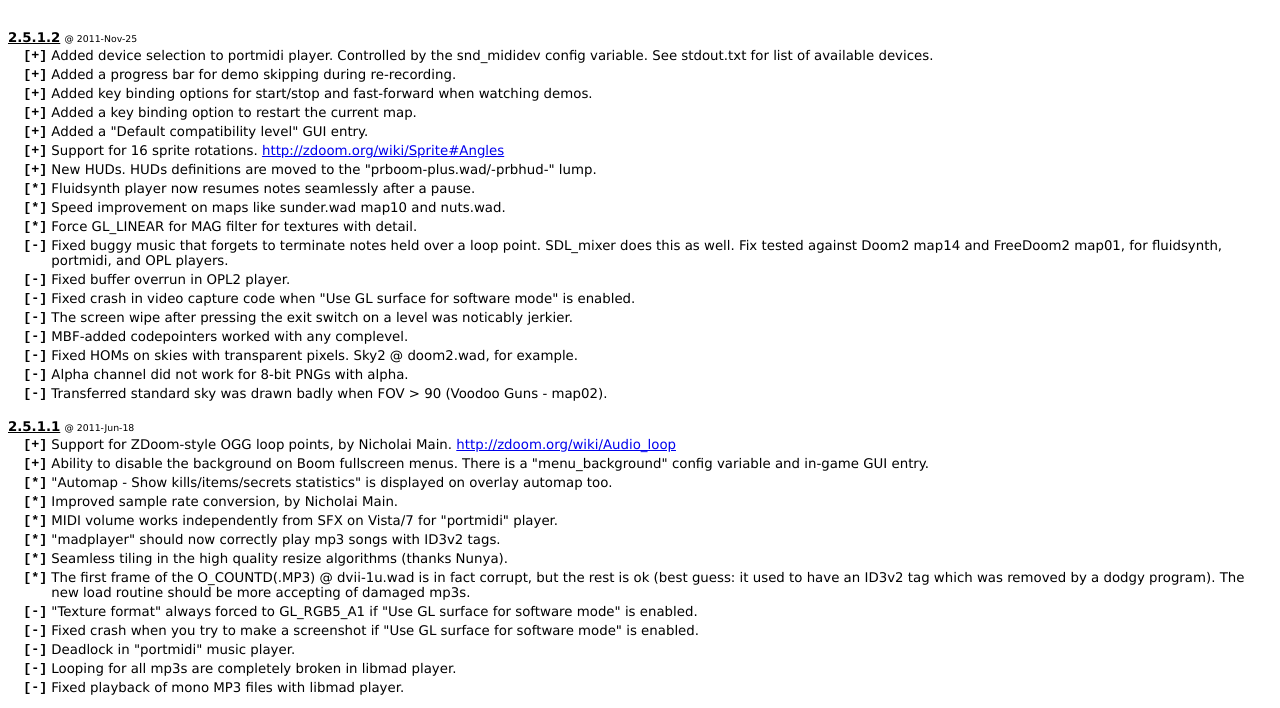
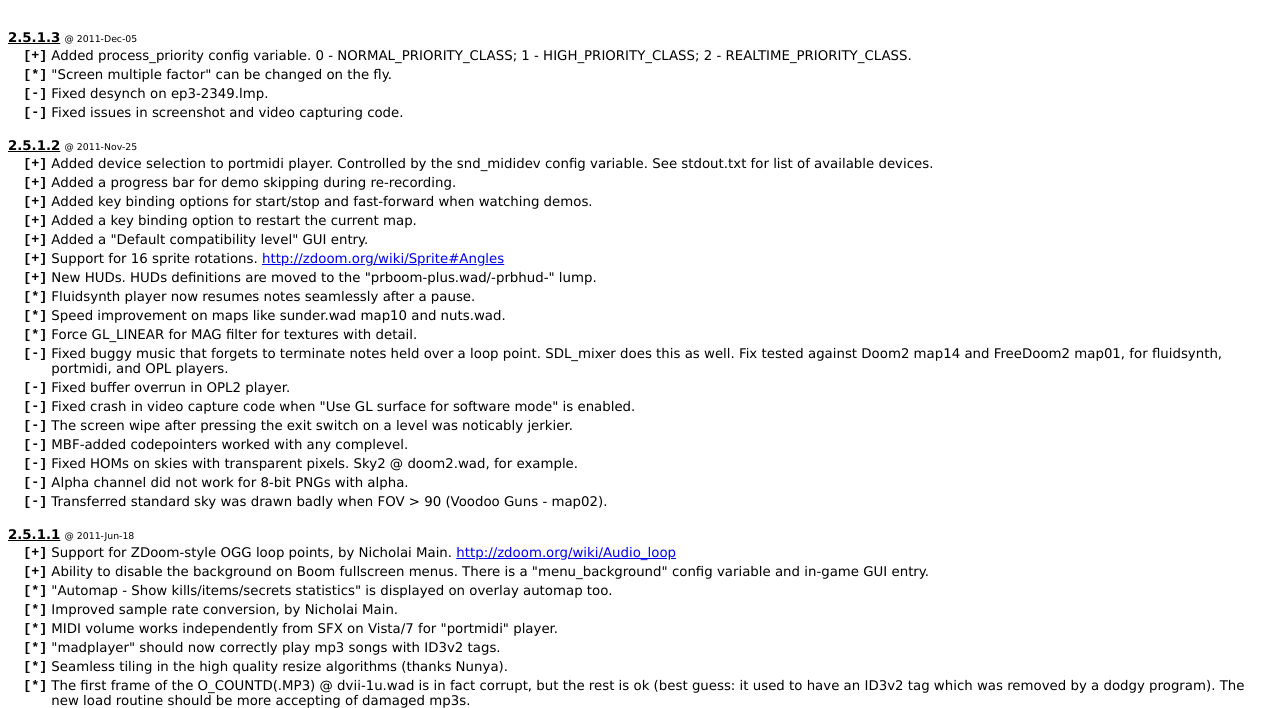
Before and after one commit to 7dog123/prboom, a plain HTML site: page prboom2/doc/prboom-plus-history.html in a window 1280 px wide. Shown: the part 52-760 px from the top of the page. Drawn offline with Linux system fonts and the light colour scheme.

Commit message:
Changes log for 2.5.1.3

```diff
--- a/prboom2/doc/prboom-plus-history.html
+++ b/prboom2/doc/prboom-plus-history.html
@@ -42,6 +42,15 @@
 <body>
 
 <h1>Change Log</h1>
+
+<br><span class="ver">2.5.1.3</span>
+<span class="date"> @ 2011-Dec-05</span>
+<table>
+<tr><td class="aaa">[+]</td><td>Added process_priority config variable. 0 - NORMAL_PRIORITY_CLASS; 1 - HIGH_PRIORITY_CLASS; 2 - REALTIME_PRIORITY_CLASS.
+<tr><td class="aaa">[*]</td><td>"Screen multiple factor" can be changed on the fly.
+<tr><td class="aaa">[-]</td><td>Fixed desynch on ep3-2349.lmp.
+<tr><td class="aaa">[-]</td><td>Fixed issues in screenshot and video capturing code.
+</table>
 
 <br><span class="ver">2.5.1.2</span>
 <span class="date"> @ 2011-Nov-25</span>
```
Also changed, not shown: prboom2/doc/prboom-plus-history.txt.
